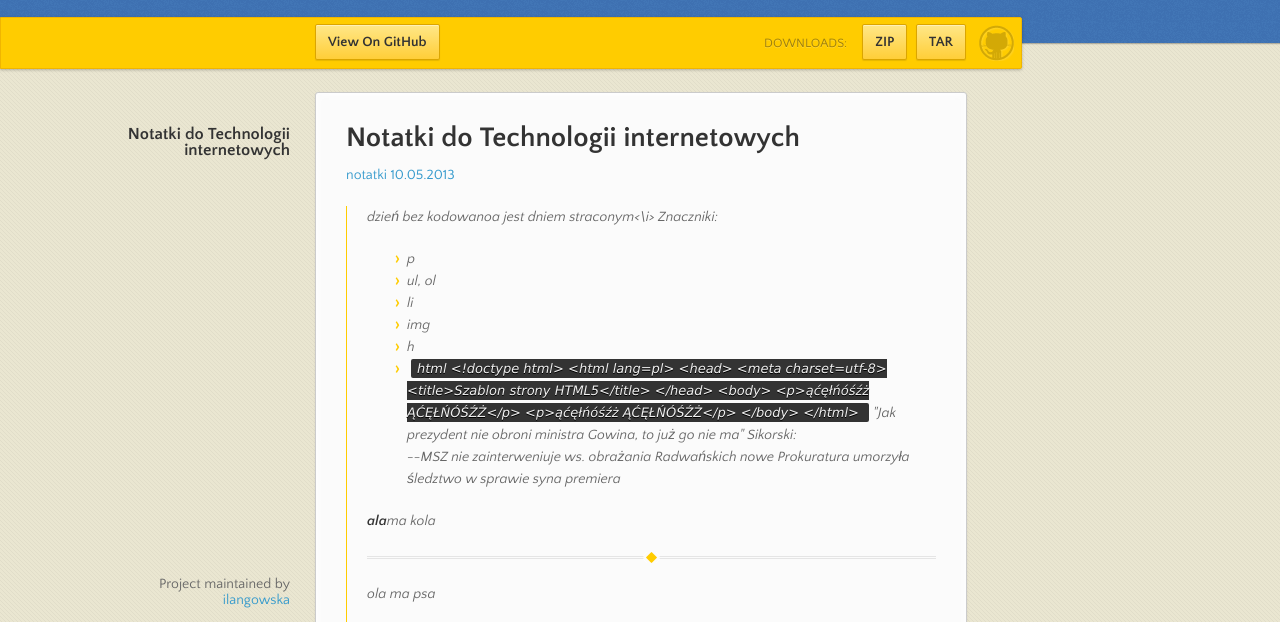
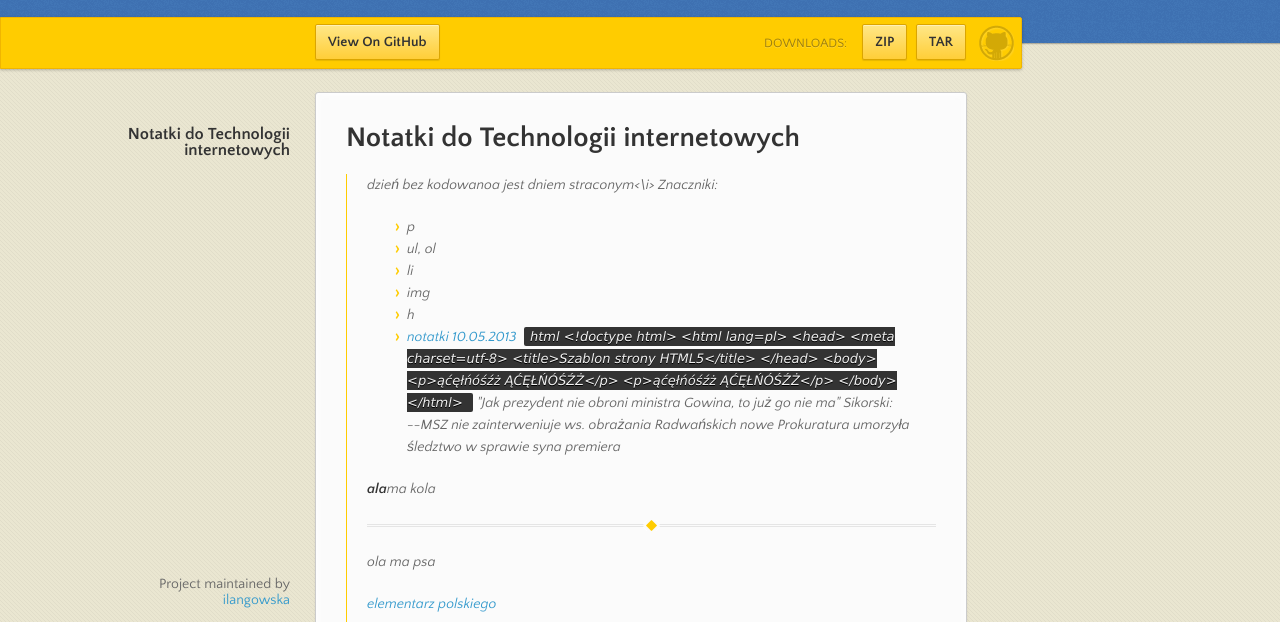
Before and after one commit to ilangowska/ti, a plain HTML site: page index.html in a window 1280 px wide. Shown: the part 98-720 px from the top of the page. Drawn offline with nearby package versions, Linux system fonts and the light colour scheme.

Commit message:
Update index.html

```diff
--- a/index.html
+++ b/index.html
@@ -41,7 +41,7 @@
       <section>
         <h1>
 <a name="notatki-do-technologii-internetowych" class="anchor" href="#notatki-do-technologii-internetowych"><span class="octicon octicon-link"></span></a>Notatki do Technologii internetowych</h1>
-<p><a href="https://github.com/ilangowska/ti/blob/master/10.05.13.md">notatki 10.05.2013</a></p>
+
 <p></p><blockquote>
 <p><i> dzień bez kodowanoa jest dniem straconym&lt;\i&gt;
 Znaczniki:</i></p>
@@ -53,6 +53,8 @@ Znaczniki:</i></p>
 <li>img</li>
 <li>h</li>
 <li>
+
+<a href="https://github.com/ilangowska/ti/blob/master/10.05.13.md">notatki 10.05.2013</a>
 <code>html
 &lt;!doctype html&gt;
 &lt;html lang=pl&gt;
```
